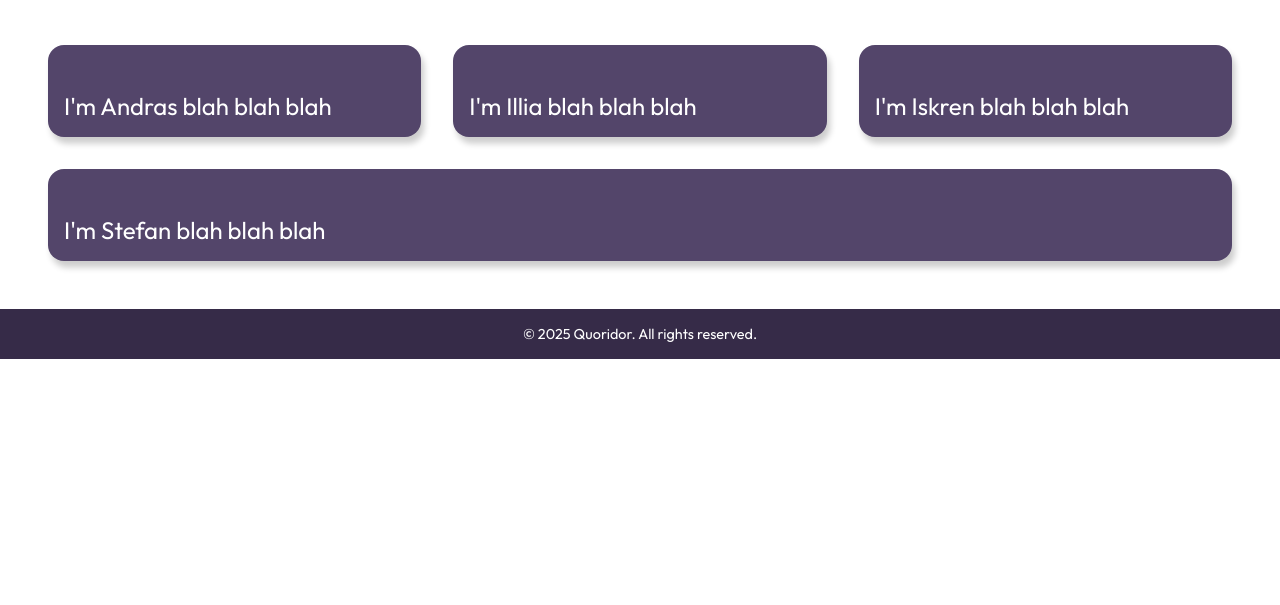
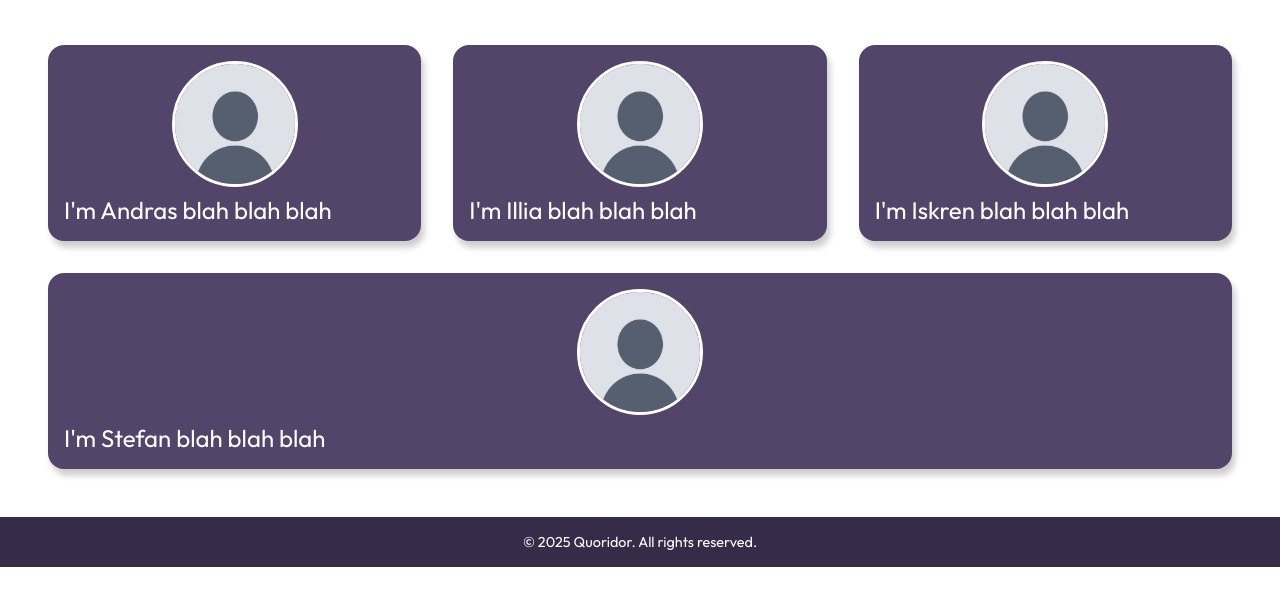
Before and after one commit to Slubiski/ACS102-T1-Website, a plain HTML site: page html/team.html in a window 1280 px wide. Shown: the part 167-772 px from the top of the page. Drawn offline with Linux system fonts and the light colour scheme.

Commit message:
Added team picture placeholders

```diff
--- a/css/mainpage.css
+++ b/css/mainpage.css
@@ -46,7 +46,7 @@
 }
 
 .main-mid-element {
-    flex: 1 1 450px;
+    flex: 1 1 30rem;
 }
 
 #main-low {
--- a/css/teampage.css
+++ b/css/teampage.css
@@ -20,6 +20,26 @@ article {
     margin: 1rem;
 }
 
-.card img {
+.card .image_cropper img {
     width: 100%;
+    height: auto;
 }
+
+.card .image_cropper {
+    width: 120px;
+    height: 120px;
+    position: relative;
+    overflow: hidden;
+    border-radius: 50%;
+    border: 3px solid white;
+    margin: 0 auto;
+}
+
+.card p {
+    margin-top: 0.5rem;
+}
+
+
+@media screen and (min-width: 769px) {
+
+}
--- a/html/team.html
+++ b/html/team.html
@@ -26,25 +26,33 @@
             <h1>Our Team</h1>
             <article>
                 <div class="card">
-                    <img src="">
+                    <div class="image_cropper">
+                        <img src="../media/placeholder.png">
+                    </div>
                     <p>
                         I'm Andras blah blah blah
                     </p>
                 </div>
                 <div class="card">
-                    <img src="">
+                    <div class="image_cropper">
+                        <img src="../media/placeholder.png">
+                    </div>
                     <p>
                         I'm Illia blah blah blah
                     </p>
                 </div>
                 <div class="card">
-                    <img src="">
+                    <div class="image_cropper">
+                        <img src="../media/placeholder.png">
+                    </div>
                     <p>
                         I'm Iskren blah blah blah
                     </p>
                 </div>
                 <div class="card">
-                    <img src="">
+                    <div class="image_cropper">
+                        <img src="../media/placeholder.png">
+                    </div>
                     <p>
                         I'm Stefan blah blah blah
                     </p>
```
Also changed, not shown: media/placeholder.png (added).
